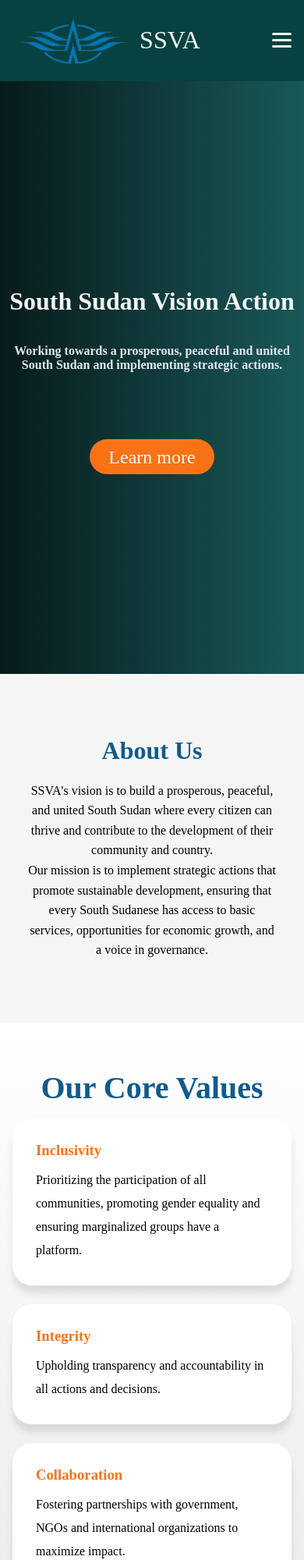
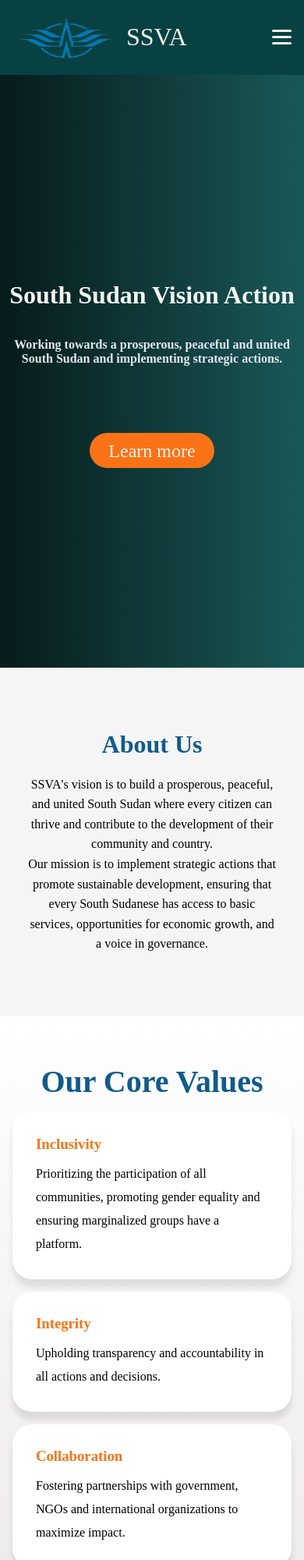
Before and after one commit to mapesa100/SSVA---Website, a plain HTML site: page index.html in a window 390 px wide. Shown: the top 2000 px of the page at 78% size. Drawn offline with Linux system fonts and the light colour scheme.

Commit message:
Add files via upload

```diff
--- a/SSV.css
+++ b/SSV.css
@@ -492,7 +492,7 @@ header {
   font-size: 2rem;
 }
 .navigation img {
-  max-height: 4.5rem;
+  max-height: 4rem;
 }
 header {
   font-size: 2rem;
@@ -517,7 +517,7 @@ header {
 }
 .goal-grid,
 .core-grid {
-  gap: 1.5rem;
+  gap: 1rem;
 }
 .strategy-item {
   padding: 1rem;
```
